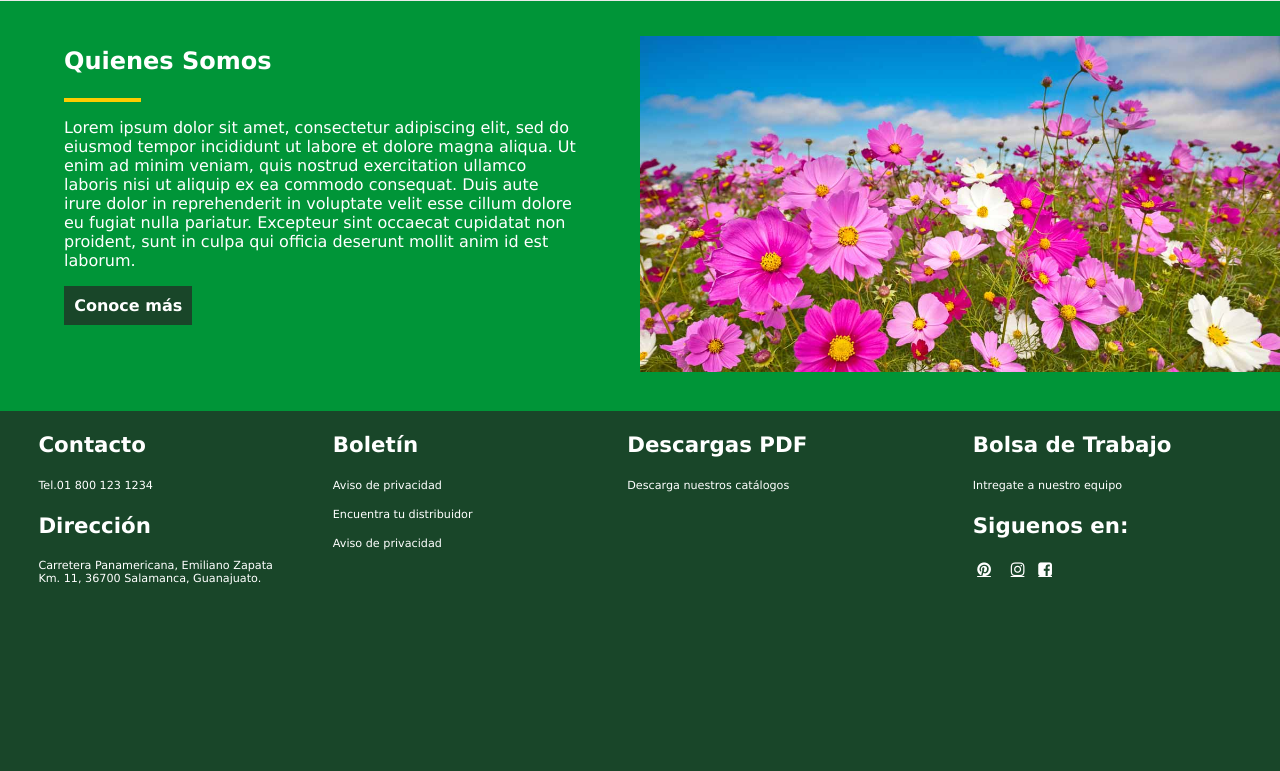
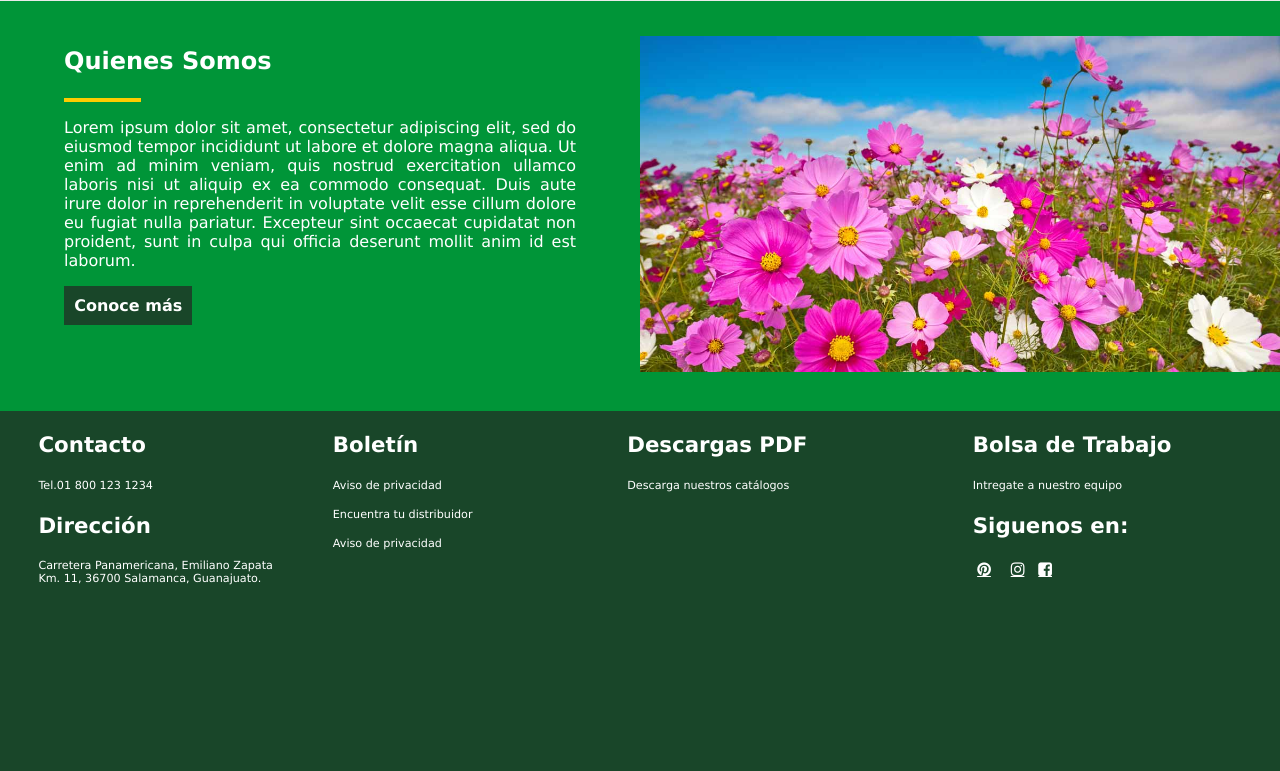
Before and after one commit to GabsCrisNav/Pirineos_Sketch_Website, a PHP site: page / in a window 1280 px wide. Shown: the part 1234-2005 px from the top of the page. Run offline with PHP 8.4, Linux system fonts and the light colour scheme.

Commit message:
Update home.css

```diff
--- a/css/home.css
+++ b/css/home.css
@@ -236,7 +236,7 @@ body {
 
 /*Technology Text*/
 .texto_tecnologia{
-  text-align: left;
+  text-align: justify;
   margin-bottom: 5%;
 }
 
@@ -311,7 +311,7 @@ body {
 
 /*Text How we are*/
 .texto_how{
-  text-align: left;
+  text-align: justify;
   margin-bottom: 5%;
   color: white;
 }
```
